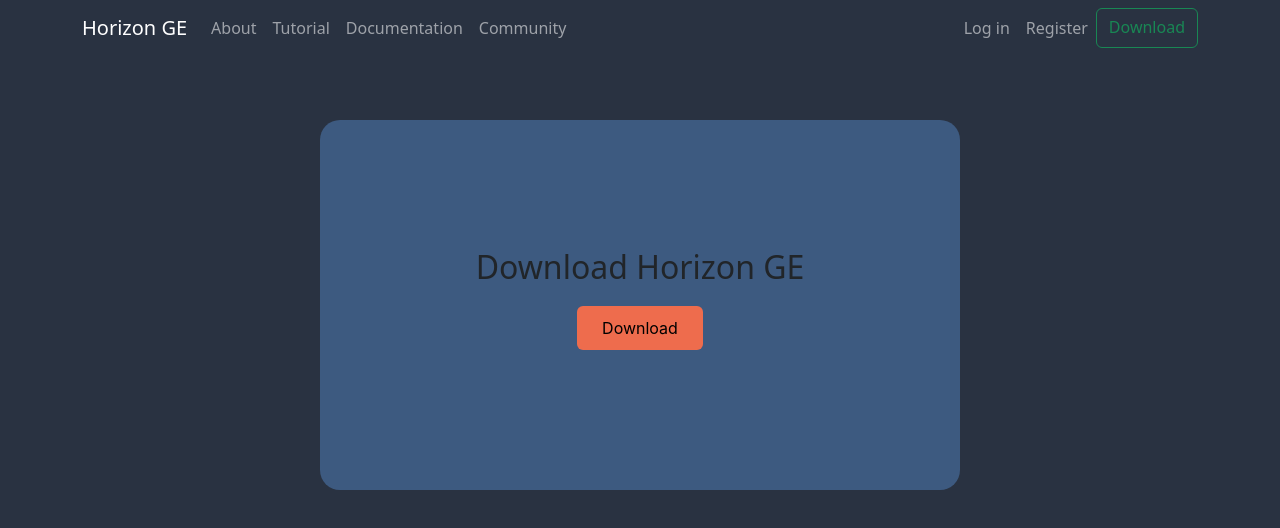
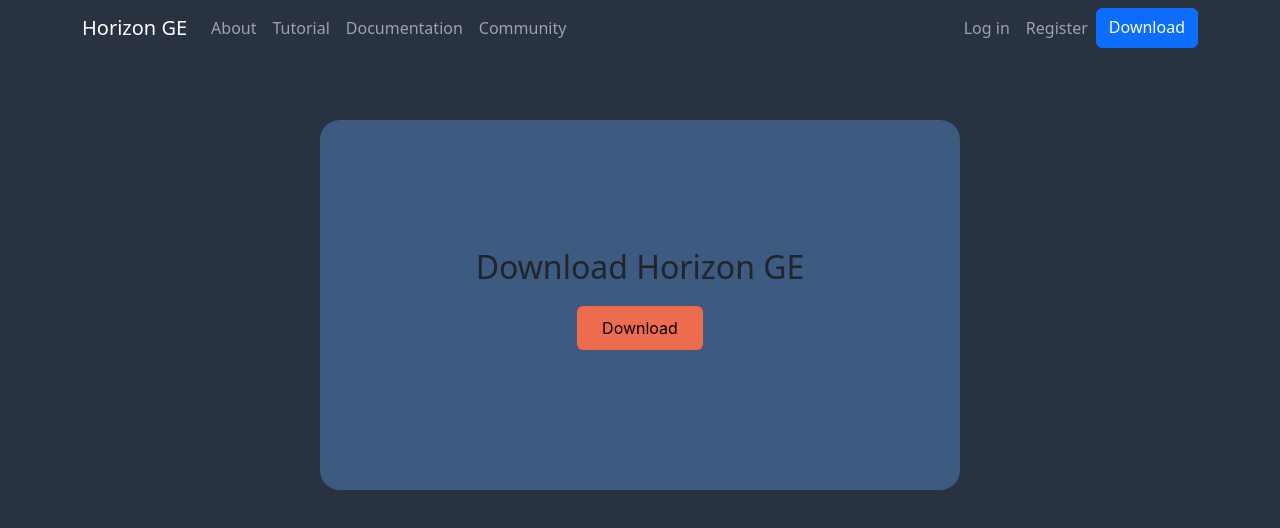
Before and after one commit to LiamANeeson/MSc-Game-Engine-Project-Website, a React (Create React App) app in the folder client/: page /download in a window 1280 px wide. Shown: the top 528 px of the page. Built offline with nearby package versions, Linux system fonts and the light colour scheme.

Commit message:
Changed button styling

```diff
--- a/client/src/Components/Navbar/Navbar.css
+++ b/client/src/Components/Navbar/Navbar.css
@@ -1,3 +1,7 @@
 .bg-navContainer{
   background: #293241;
 }
+
+.custom-btn {
+  background-color: red;
+}
--- a/client/src/Components/Navbar/Navigationbar.js
+++ b/client/src/Components/Navbar/Navigationbar.js
@@ -24,7 +24,7 @@
             <Nav.Link eventKey={2} href="/register">
               Register
             </Nav.Link>
-            <Button variant="outline-success" href="/download">Download</Button>
+            <Button href="/download" className='custom-btn'>Download</Button>
           </Nav>
         </Navbar.Collapse>
       </Container>
```
